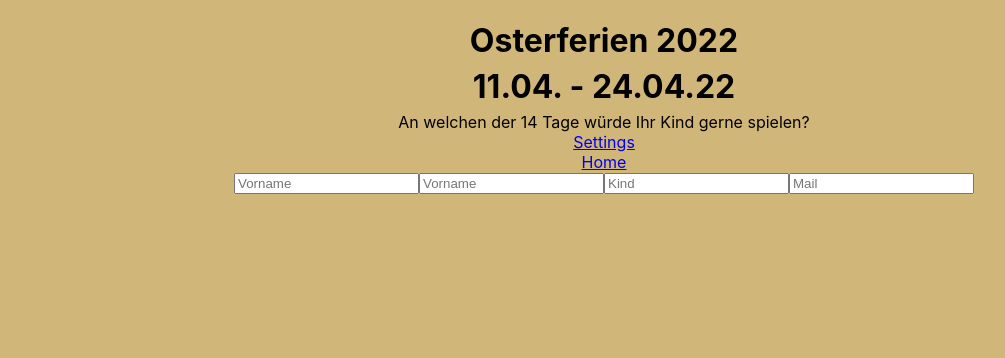
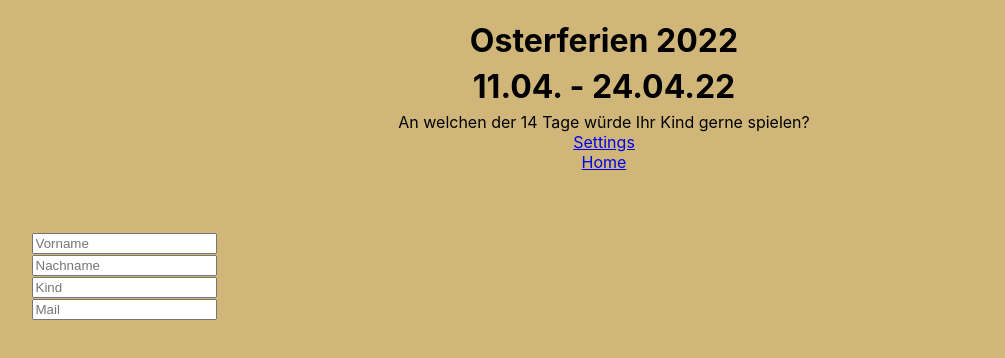
Before and after one commit to joachimHaag/Ferienapp, a React (Vite) app: page /settings in a window 1280 px wide. Shown: the top 358 px of the page, without its empty margins (36-1041 px from the left). Built offline with nearby package versions, Linux system fonts and the light colour scheme.

Commit message:
app.css hinzugefügt

```diff
--- a/src/App.css
+++ b/src/App.css
@@ -61,3 +61,12 @@ h2 {
 .unselected:hover {
   color: #441326;
 }
+
+.input {
+  direction: flex;
+  padding: 50px;
+  color: blue;
+  margin: 10px;
+  height: 100px;
+  width: 200px;
+}
--- /dev/null
+++ b/src/Settings.css
@@ -0,0 +1,4 @@
+.input {
+  color: blue;
+  height: 100px;
+}
--- a/src/pages/Settings.jsx
+++ b/src/pages/Settings.jsx
@@ -1,12 +1,13 @@
 import styled from "styled-components";
+import "../App.css";
 import { useState } from "react";
 import { saveToLocal, loadFromLocal } from "../components/localStorage";
 
 export default function Settings() {
   return (
-    <div>
+    <div class="input">
       <input name="Vorname" placeholder="Vorname" type={"text"} />
-      <input name="Nachname" placeholder="Vorname" type={"text"} />
+      <input name="Nachname" placeholder="Nachname" type={"text"} />
       <input name="Kind" placeholder="Kind" type={"text"} />
       <input name="Mail" placeholder="Mail" type={"mail"} />
     </div>
```
